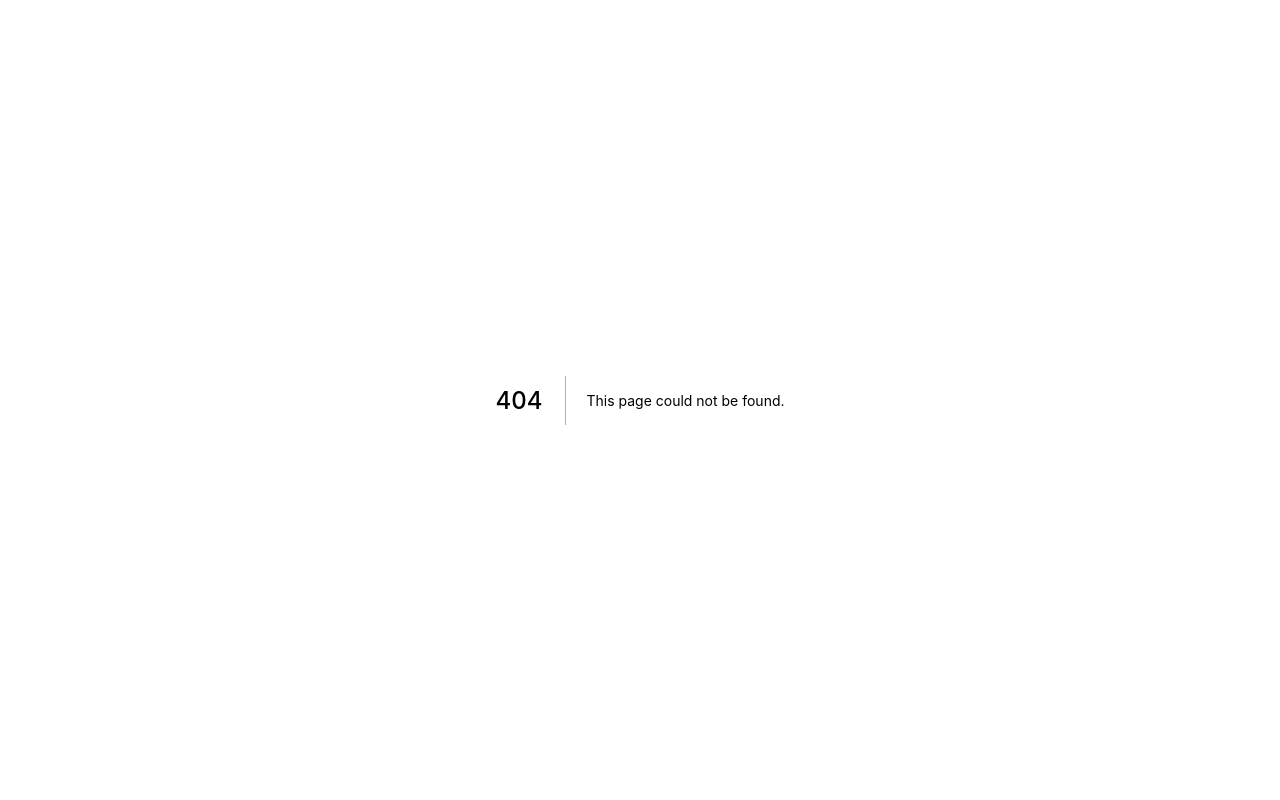
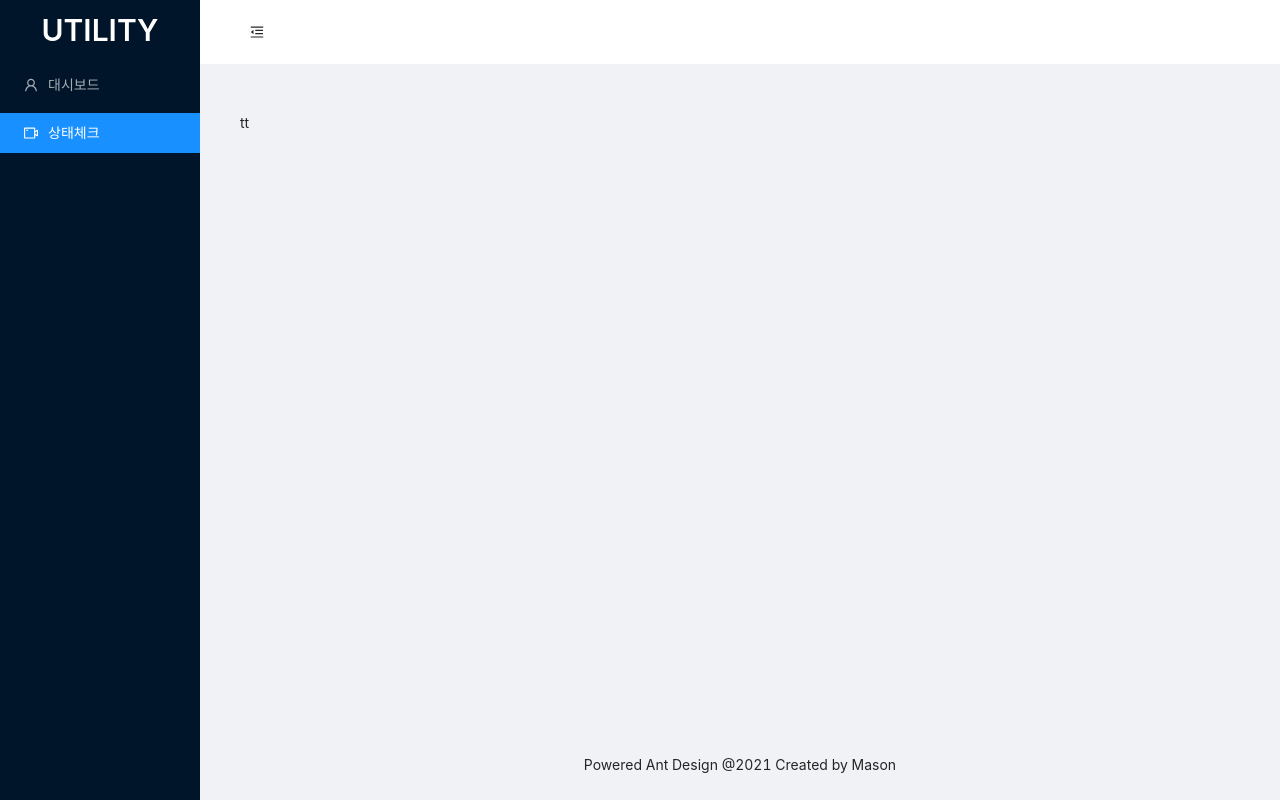
Before and after one commit to meju7015/ant-react-admin, a Next.js app: page /healthCheck/store in a window 1280 px wide. Before the commit this address had no page. Built offline with nearby package versions, Linux system fonts and the light colour scheme.

Commit message:
Add create repository

```diff
--- a/pages/healthCheck/index.jsx
+++ b/pages/healthCheck/index.jsx
@@ -1,6 +1,6 @@
-import DefaultMain from "../components/layouts/DefaultMain";
+import DefaultMain from "../../components/layouts/DefaultMain";
 
-export default function HealthCheck() {
+export default function Index() {
     return (
         <div>
             <DefaultMain active={2}>
--- /dev/null
+++ b/pages/healthCheck/store.jsx
@@ -0,0 +1,14 @@
+import React, { Component } from 'react'
+import DefaultMain from "../../components/layouts/DefaultMain";
+
+export default class Store extends Component {
+    render() {
+        return (
+            <DefaultMain active={2}>
+                <div>
+                    tt
+                </div>
+            </DefaultMain>
+        )
+    }
+}
```
Also changed, not shown: 1 other file (tests, documents, lock files or other folders).
